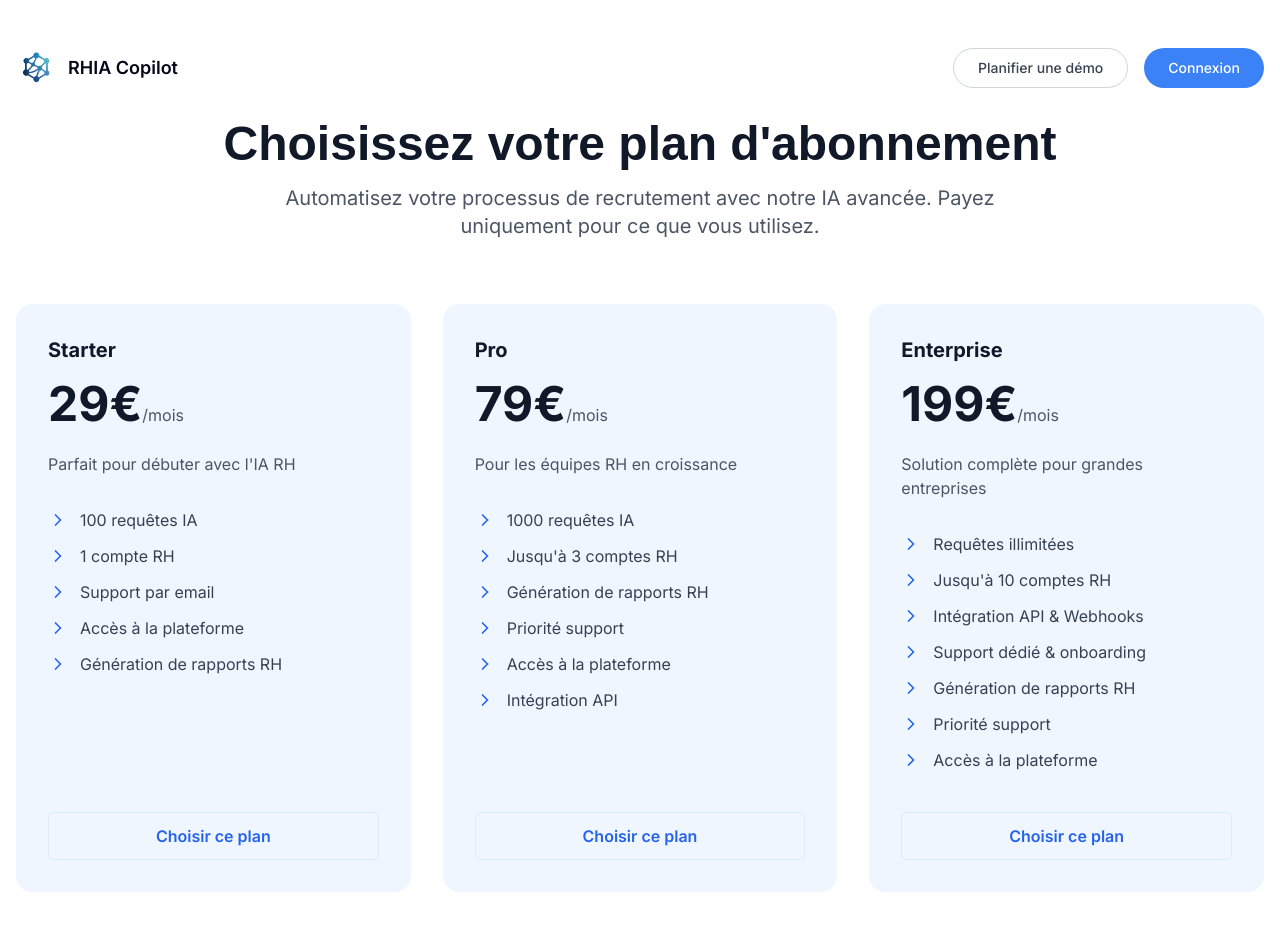
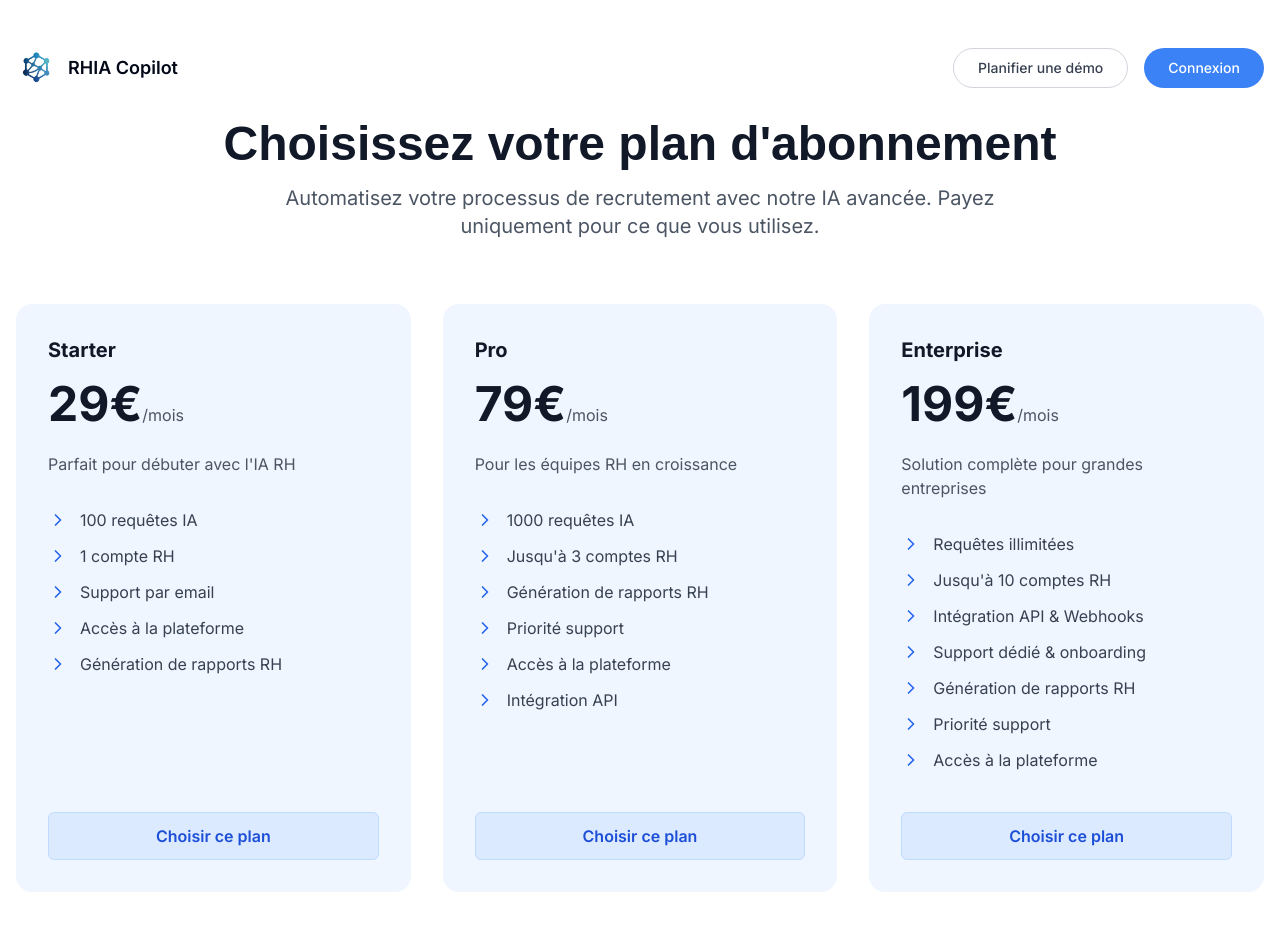
Before and after one commit to flt-mdt/rhia-copilot-dashboard, a React (Vite) app: page /subscription in a window 1280 px wide. Shown: the top 952 px of the page. Built offline with nearby package versions, Linux system fonts and the light colour scheme; the HTML template or start-up script is replaced by a standard one; a web font is replaced by a local one.

Commit message:
Enhance subscription button appearance
Increased the background color of the "light-blue" button variant in `src/components/ui/button.tsx` to make it more prominent on the subscription page.

```diff
--- a/src/components/ui/button.tsx
+++ b/src/components/ui/button.tsx
@@ -1,3 +1,4 @@
+
 
 import * as React from "react"
 import { Slot } from "@radix-ui/react-slot"
@@ -19,7 +20,7 @@ const buttonVariants = cva(
           "bg-secondary text-secondary-foreground hover:bg-secondary/80",
         ghost: "hover:bg-accent hover:text-accent-foreground",
         link: "text-primary underline-offset-4 hover:underline",
-        "light-blue": "bg-blue-50 text-blue-600 border border-blue-100 hover:bg-blue-100 hover:border-blue-200",
+        "light-blue": "bg-blue-100 text-blue-700 border border-blue-200 hover:bg-blue-200 hover:border-blue-300",
       },
       size: {
         default: "h-10 px-4 py-2",
```
